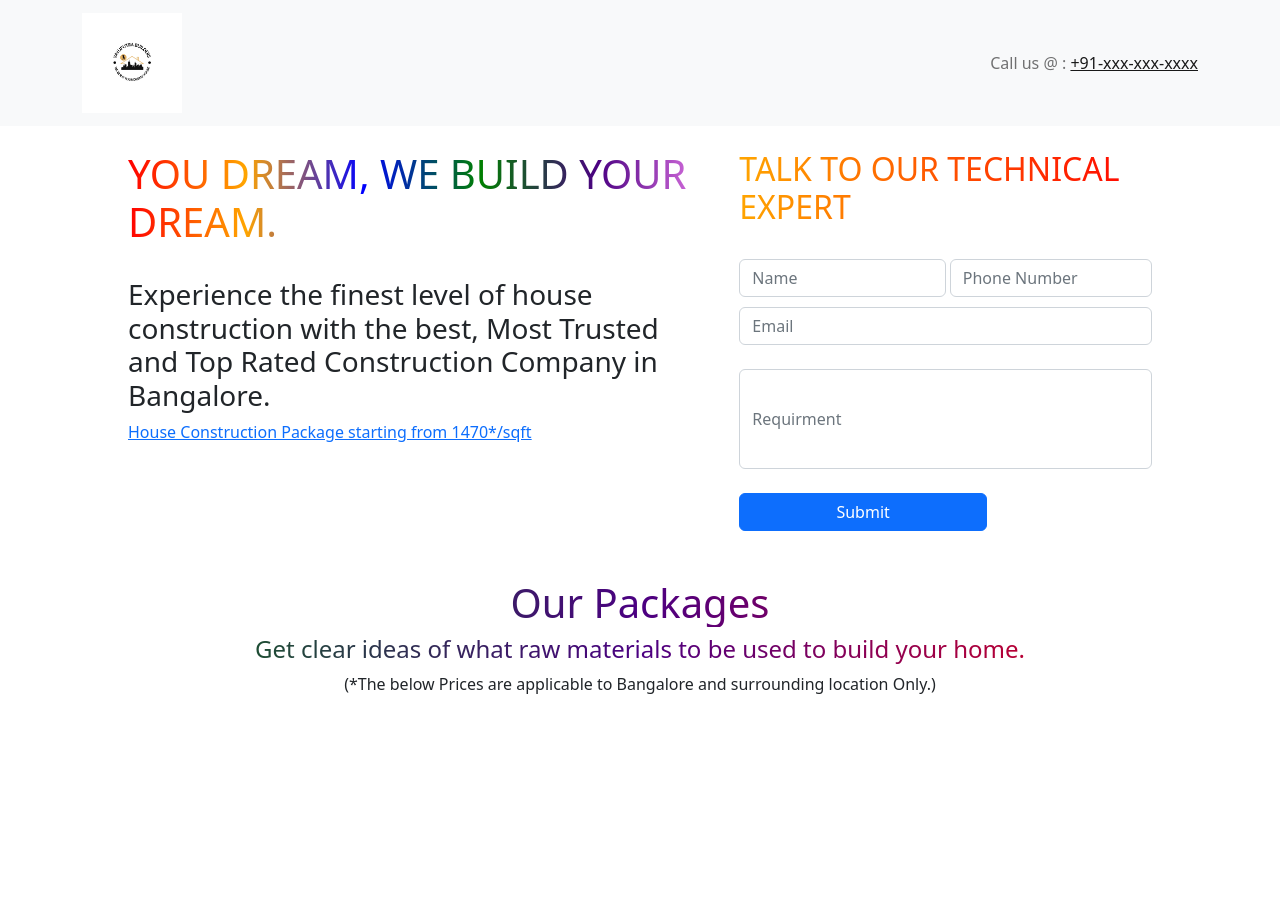
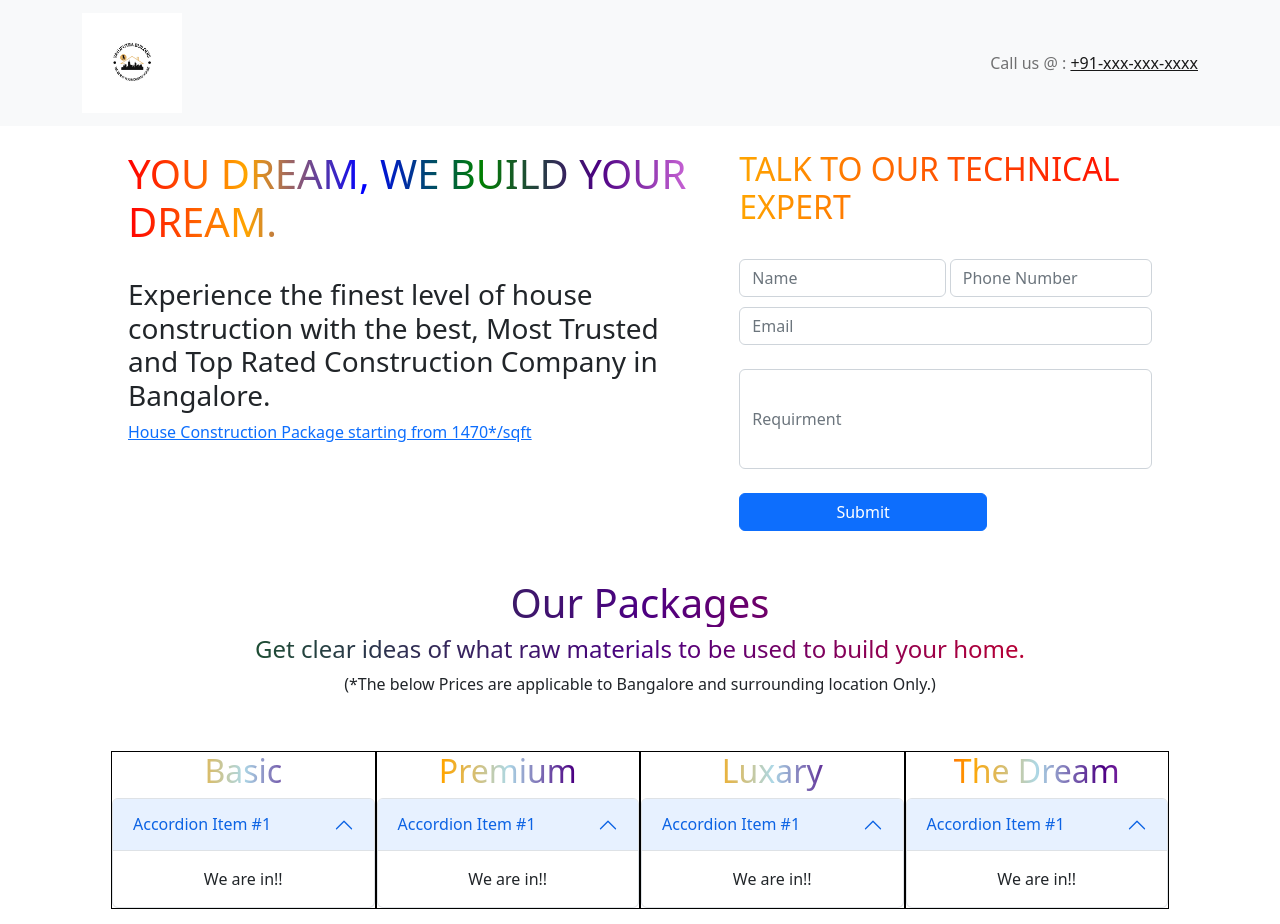
Before and after one commit to bsaisushanth99999/construction-website, a React (Create React App) app: page / in a window 1280 px wide. Before the commit the page ends 886 px from the top, so only its background shows below. Built offline with nearby package versions, Linux system fonts and the light colour scheme.

Commit message:
Accordian Templet Set!

```diff
--- a/src/App.css
+++ b/src/App.css
@@ -6,6 +6,10 @@
     transform: rotate(360deg);
   }
 }
+
+/* .accordianElement{
+  padding-right: 20px;
+} */
 
 .infoandForm {
   padding-top: 150px;
@@ -21,12 +25,29 @@
   color: transparent;
 }
 
+.firstDiv,.secondDiv,.thirdDiv,.fourthDiv{
+  width: 25%;
+  float: left;
+  border: 1px solid black;
+  text-align: center;
+  background-image: linear-gradient(to left, violet, indigo, lightblue, orange, red);
+  -webkit-background-clip: text;
+  -moz-background-clip: text;
+  background-clip: text;
+  color: transparent;
+}
+
 .forumDiv{
   position: relative;
 }
 
 .forumSubmitButton{
   width: 60%;
+  height: 20%;
+}
+
+.MDBAccordionItem{
+  width: 50%;
 }
 
 #name{
@@ -48,7 +69,18 @@
 }
 
 .packageTableData{
-  height: 150px;
+  width: 85%;
+  /* border: 1px solid black; */
+  padding: 15px;
+  position: absolute;
+  left: 0; right: 0;
+  overflow: hidden;
+  background: #fff;
+  margin:0 auto;
+}
+
+.packageMainDiv{
+  position: relative;
 }
 
 #phone{
--- /dev/null
+++ b/src/JSX/Accordian.jsx
@@ -0,0 +1,16 @@
+import React from "react";
+import { MDBAccordion, MDBAccordionItem } from 'mdb-react-ui-kit';
+
+function Accordian() {
+    return(
+        <div className="accordianElement">
+        <MDBAccordion initialActive={1}>
+            <MDBAccordionItem collapseId={1} headerTitle='Accordion Item #1'>
+                We are in!!
+            </MDBAccordionItem>
+        </MDBAccordion>
+        </div>
+    )
+}
+
+export default Accordian;
--- a/src/JSX/OurPackages.jsx
+++ b/src/JSX/OurPackages.jsx
@@ -1,15 +1,31 @@
 import React from "react";
+import Accordian from "./Accordian";
 
 function OurPackages() {
     return(
-    <div>
+    <div className="packageMainDiv">
         <div className="ourPackagesText">
             <h1>Our Packages</h1>
             <h4>Get clear ideas of what raw materials to be used to build your home.</h4>
             <p>(*The below Prices are applicable to Bangalore and surrounding location Only.)</p>
         </div> <br />
         <div className="packageTableData">
-
+            <div className="firstDiv">
+                <h2>Basic</h2>
+                <Accordian />
+            </div>
+            <div className="secondDiv">
+                <h2>Premium</h2>
+                <Accordian />
+            </div>
+            <div className="thirdDiv">
+                <h2>Luxary</h2>
+                <Accordian />
+            </div>
+            <div className="fourthDiv">
+                <h2>The Dream</h2>
+                <Accordian />
+            </div>
         </div>
     </div>
     )
```
